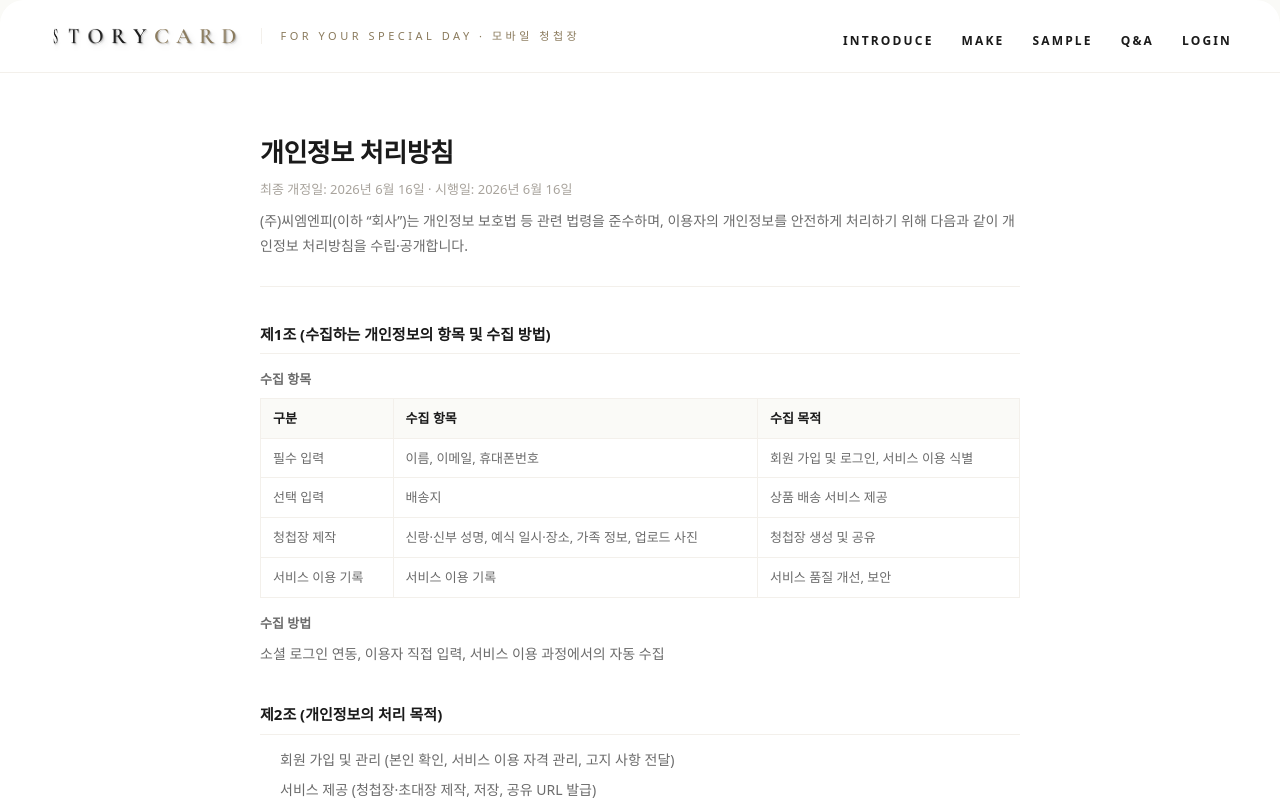
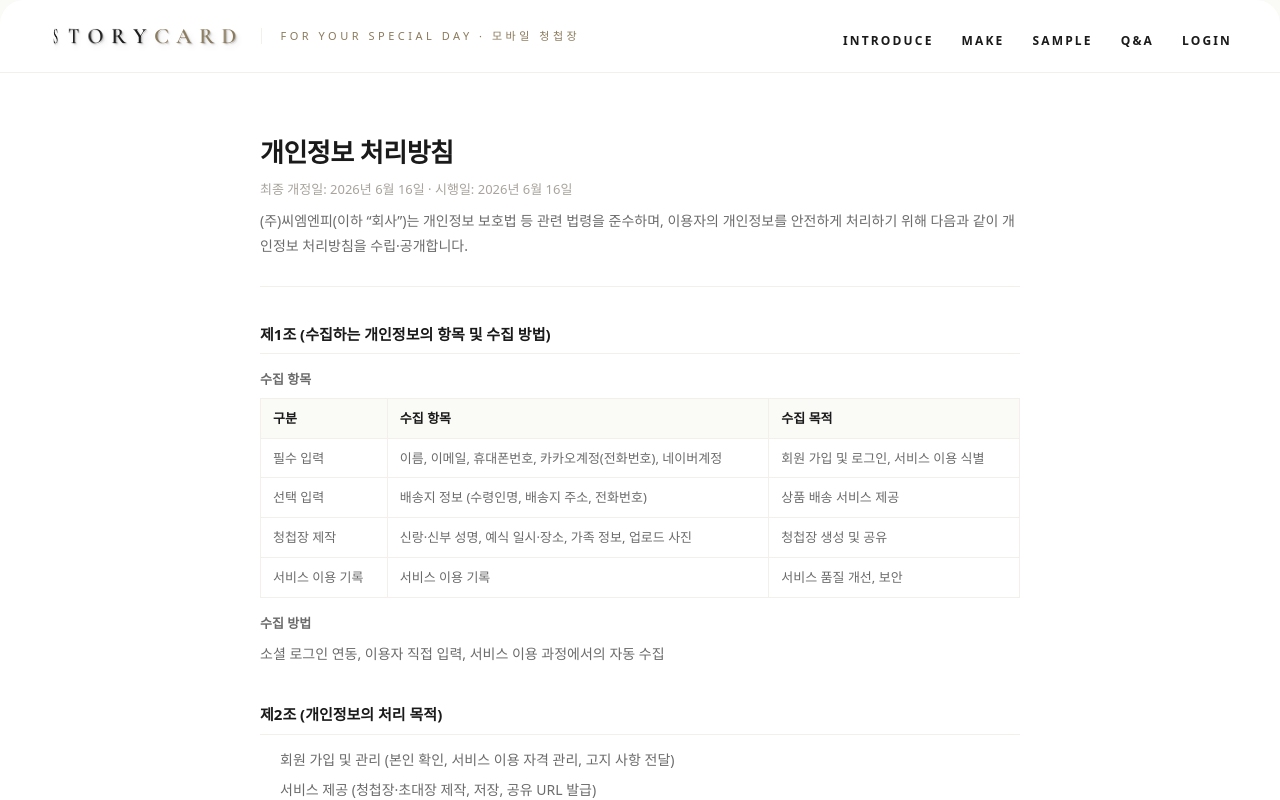
Before and after one commit to kdrivekai9-code/storycard, a Next.js app: page /privacy in a window 1280 px wide. Shown: the top 800 px of the page. Built offline with nearby package versions, Linux system fonts and the light colour scheme; no server answers; a web font is replaced by a local one.

Commit message:
Update privacy policy collection items
- 필수 입력: 이름, 이메일, 휴대폰번호, 카카오계정(전화번호), 네이버계정
- 선택 입력: 배송지 정보 (수령인명, 배송지 주소, 전화번호)

Co-Authored-By: Claude Sonnet 4.6 <noreply@anthropic.com>

```diff
--- a/app/privacy/page.tsx
+++ b/app/privacy/page.tsx
@@ -34,12 +34,12 @@ export default function PrivacyPage() {
               <tbody>
                 <tr>
                   <td>필수 입력</td>
-                  <td>이름, 이메일, 휴대폰번호</td>
+                  <td>이름, 이메일, 휴대폰번호, 카카오계정(전화번호), 네이버계정</td>
                   <td>회원 가입 및 로그인, 서비스 이용 식별</td>
                 </tr>
                 <tr>
                   <td>선택 입력</td>
-                  <td>배송지</td>
+                  <td>배송지 정보 (수령인명, 배송지 주소, 전화번호)</td>
                   <td>상품 배송 서비스 제공</td>
                 </tr>
                 <tr>
```
